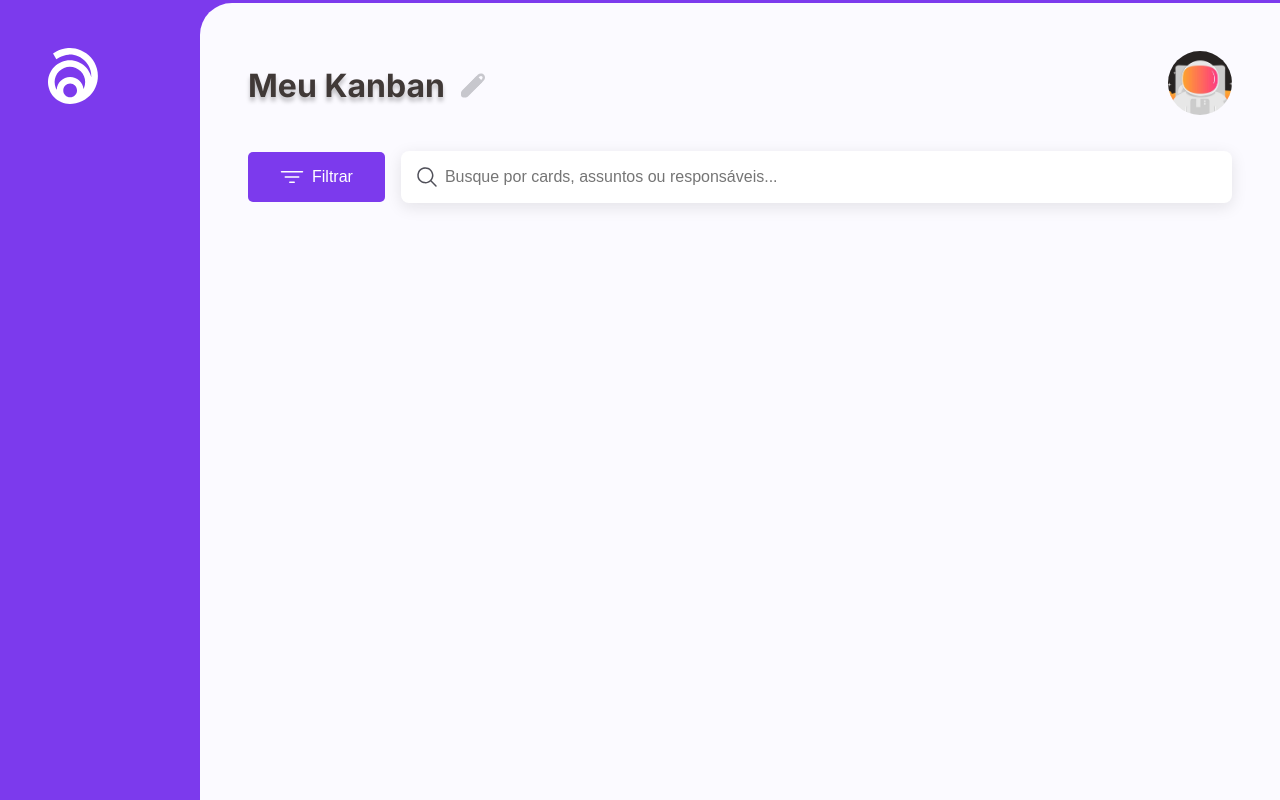
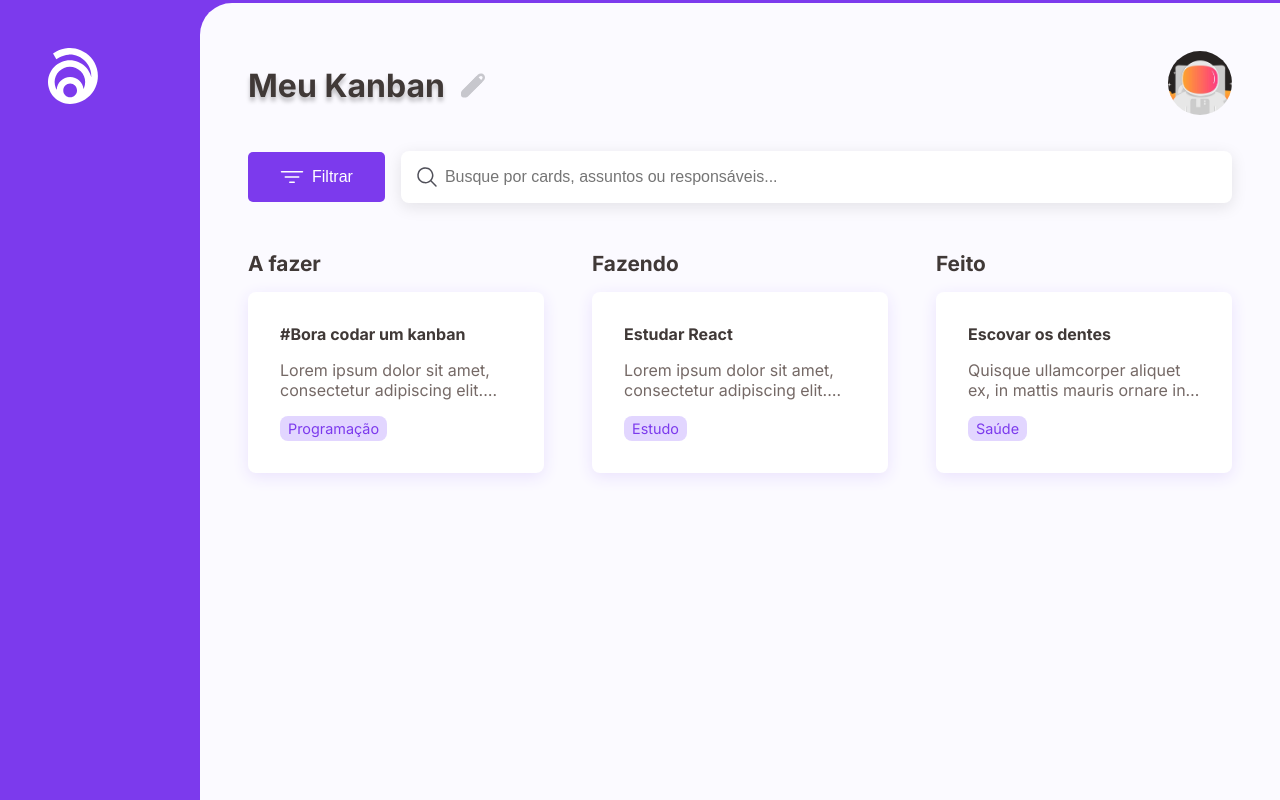
Before and after one commit to Rafaelnoll/kanban_front_end, a React app: page / in a window 1280 px wide. Built offline with nearby package versions, Linux system fonts and the light colour scheme.

Commit message:
Feature: Adding component TasksSection

```diff
--- /dev/null
+++ b/src/components/TasksSection/index.tsx
@@ -0,0 +1,51 @@
+import React from 'react';
+
+import * as S from './styles';
+import Task from '../Task';
+
+function TasksSection() {
+  return (
+    <S.Container>
+      <S.TasksContainer>
+        <S.Label>A fazer</S.Label>
+        <S.TasksList>
+          <Task
+            title="#Bora codar um kanban"
+            description="        Lorem ipsum dolor sit amet, consectetur adipiscing elit. Nulla sed
+        tempor mauris. Quisque ullamcorper aliquet ex, in mattis mauris ornare
+        in. Phasellus vehicula finibus augue, sit amet dignissim lorem cursus
+        euismod."
+            category="Programação"
+          />
+        </S.TasksList>
+      </S.TasksContainer>
+
+      <S.TasksContainer>
+        <S.Label>Fazendo</S.Label>
+        <S.TasksList>
+          <Task
+            title="Estudar React"
+            description="Lorem ipsum dolor sit amet, consectetur adipiscing elit. Nulla sed
+        tempor mauris."
+            category="Estudo"
+          />
+        </S.TasksList>
+      </S.TasksContainer>
+
+      <S.TasksContainer>
+        <S.Label>Feito</S.Label>
+        <S.TasksList>
+          <Task
+            title="Escovar os dentes"
+            description="Quisque ullamcorper aliquet ex, in mattis mauris ornare
+        in. Phasellus vehicula finibus augue, sit amet dignissim lorem cursus
+        euismod."
+            category="Saúde"
+          />
+        </S.TasksList>
+      </S.TasksContainer>
+    </S.Container>
+  );
+}
+
+export default TasksSection;
--- /dev/null
+++ b/src/components/TasksSection/styles.ts
@@ -0,0 +1,29 @@
+import styled, { css } from 'styled-components';
+
+export const Container = styled.div`
+  ${({ theme }) => css`
+    margin-top: ${theme.spacing.large};
+    display: grid;
+    grid-template-columns: repeat(3, 1fr);
+    gap: ${theme.spacing.large};
+  `}
+`;
+
+export const Label = styled.strong`
+  ${({ theme }) => css`
+    color: ${theme.color.text};
+    font-size: ${theme.size.big};
+    padding: ${theme.spacing.medium} 0;
+  `}
+`;
+
+export const TasksContainer = styled.div``;
+
+export const TasksList = styled.div`
+  ${({ theme }) => css`
+    display: flex;
+    flex-direction: column;
+    gap: ${theme.spacing.medium};
+    margin-top: ${theme.spacing.medium};
+  `}
+`;
--- a/src/pages/KanbanPage/index.tsx
+++ b/src/pages/KanbanPage/index.tsx
@@ -8,6 +8,7 @@ import Title from '../../components/Title';
 import ProfilePhoto from '../../components/ProfilePhoto';
 import Button from '../../components/Button';
 import Input from '../../components/Input';
+import TasksSection from '../../components/TasksSection';
 
 function KanbanPage() {
   return (
@@ -26,6 +27,7 @@ function KanbanPage() {
           <Button text="Filtrar" icon={FilterIcon as unknown as string} />
           <Input placeholder="Busque por cards, assuntos ou responsáveis..." />
         </S.TopContent>
+        <TasksSection />
       </S.MainContent>
     </S.Container>
   );
```
